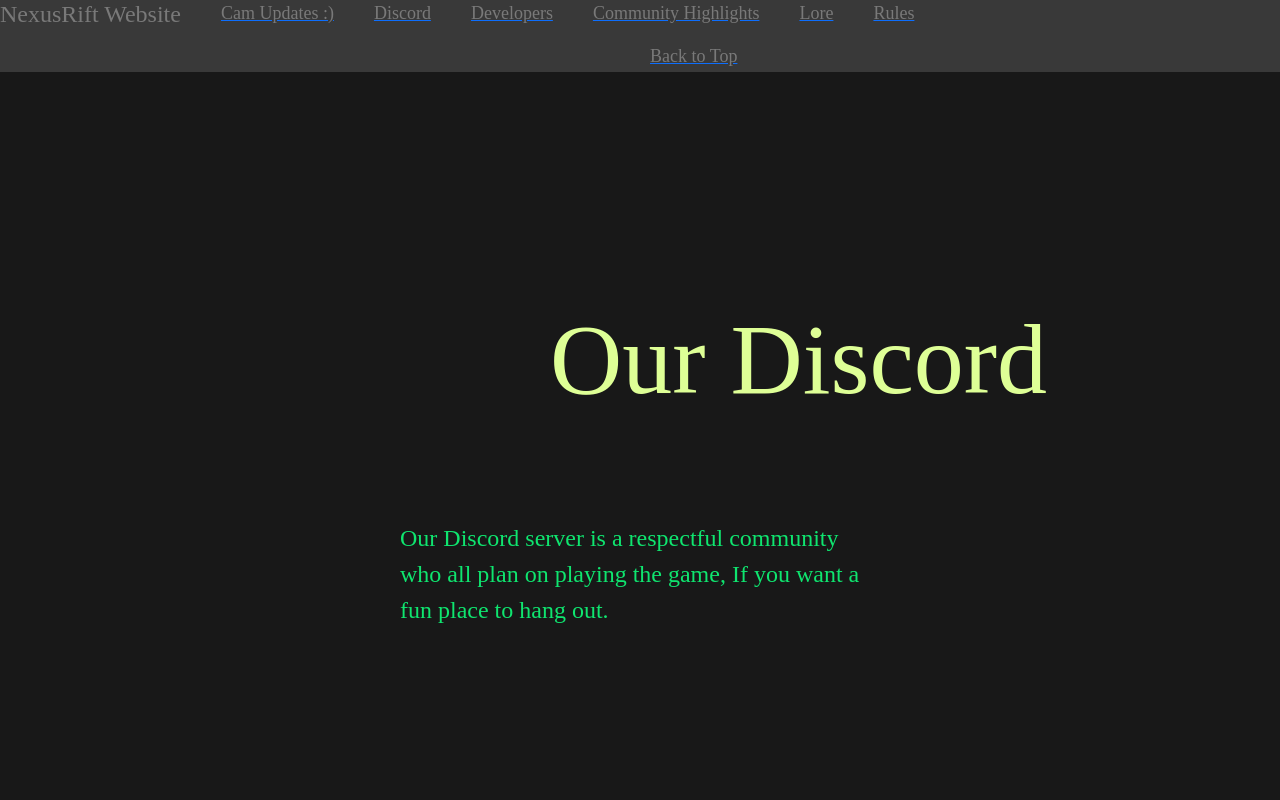
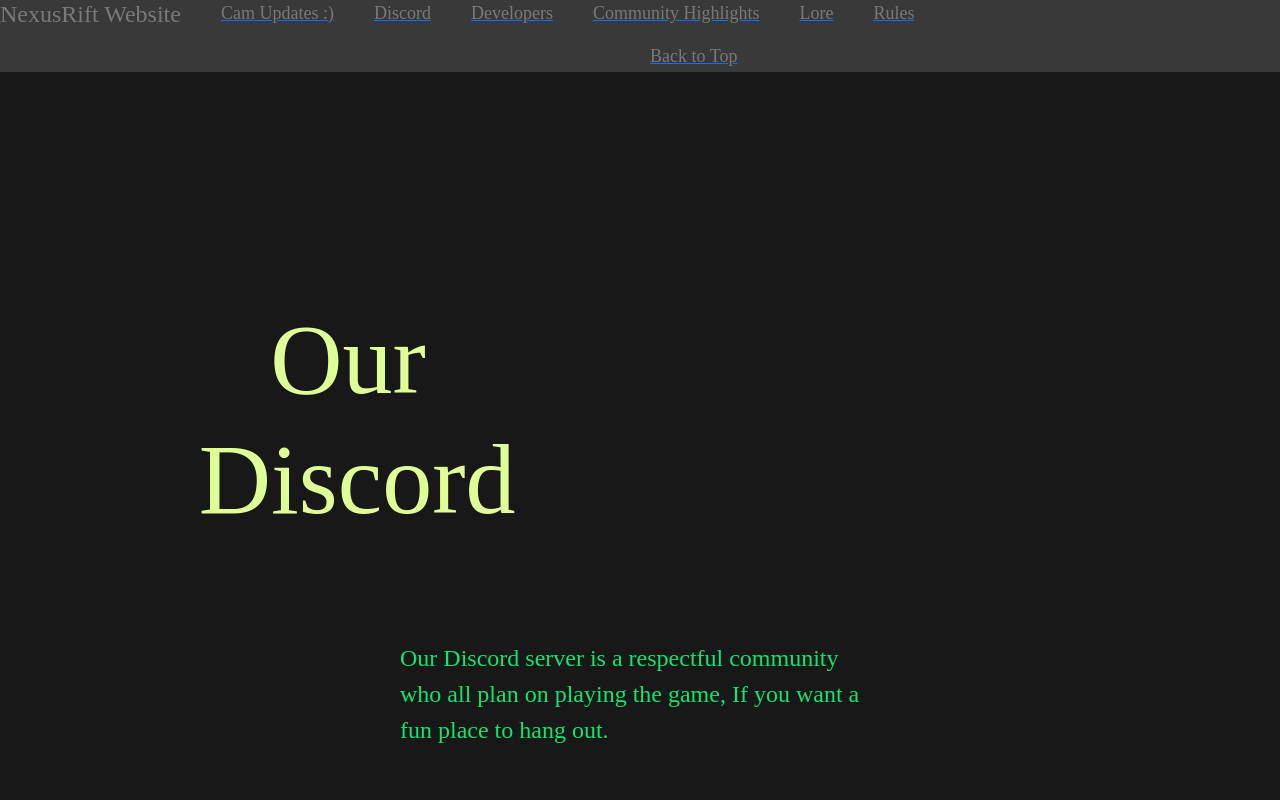
Before and after one commit to 905-u-623482-w-134793-y-8146467476890/Nexus-Rift, a plain HTML site: page index.html in a window 1280 px wide. Shown: the top 800 px of the page. Drawn offline with nearby package versions, Linux system fonts and the light colour scheme; a web font is replaced by a local one.

Commit message:
Update index.html

```diff
--- a/index.html
+++ b/index.html
@@ -42,7 +42,7 @@
   <nav style="padding-top: 300px; padding-bottom: 300px; color: rgb(210, 210, 210);" class="navbar custom-card-bg">
 
 
-          <a><h1 style=" font-size: 100px; color: rgb(222, 255, 150); margin-left: 550px; margin-bottom: 100px;">Our Discord</h1></a>
+          <a><h1 style=" font-size: 100px; color: rgb(222, 255, 150); margin-left: 40%; margin-bottom: 100px;">Our Discord</h1></a>
           <a><p style="font-size: x-large; color: rgb(15, 229, 111); margin-right: 400px; margin-left: 400px;">Our Discord server is a respectful community who all plan on playing the game, If you want a fun place to hang out.</p></a>
           <nav style="width: 50px;"></nav>
 
@@ -200,4 +200,5 @@ body {
 </div>
 
 </body>
+
 </html>
```
